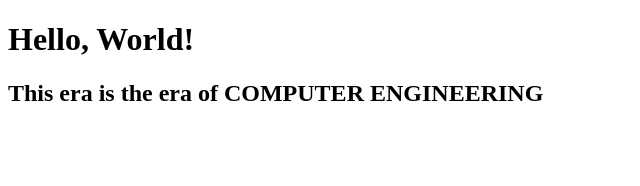
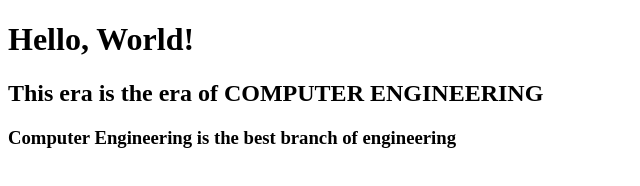
Before and after one commit to RaviTeja799/cse, a plain HTML site: page index.html in a window 1280 px wide. Shown: the whole page, without its empty margins (0-640 px from the left). Drawn offline with Linux system fonts and the light colour scheme.

Commit message:
added new para3

```diff
--- a/index.html
+++ b/index.html
@@ -6,5 +6,6 @@
 <body>
     <h1>Hello, World!</h1>
     <h2>This era is the era of COMPUTER ENGINEERING</h2>
+    <h3>Computer Engineering is the best branch of engineering</h3>
 </body>
 </html>
```
